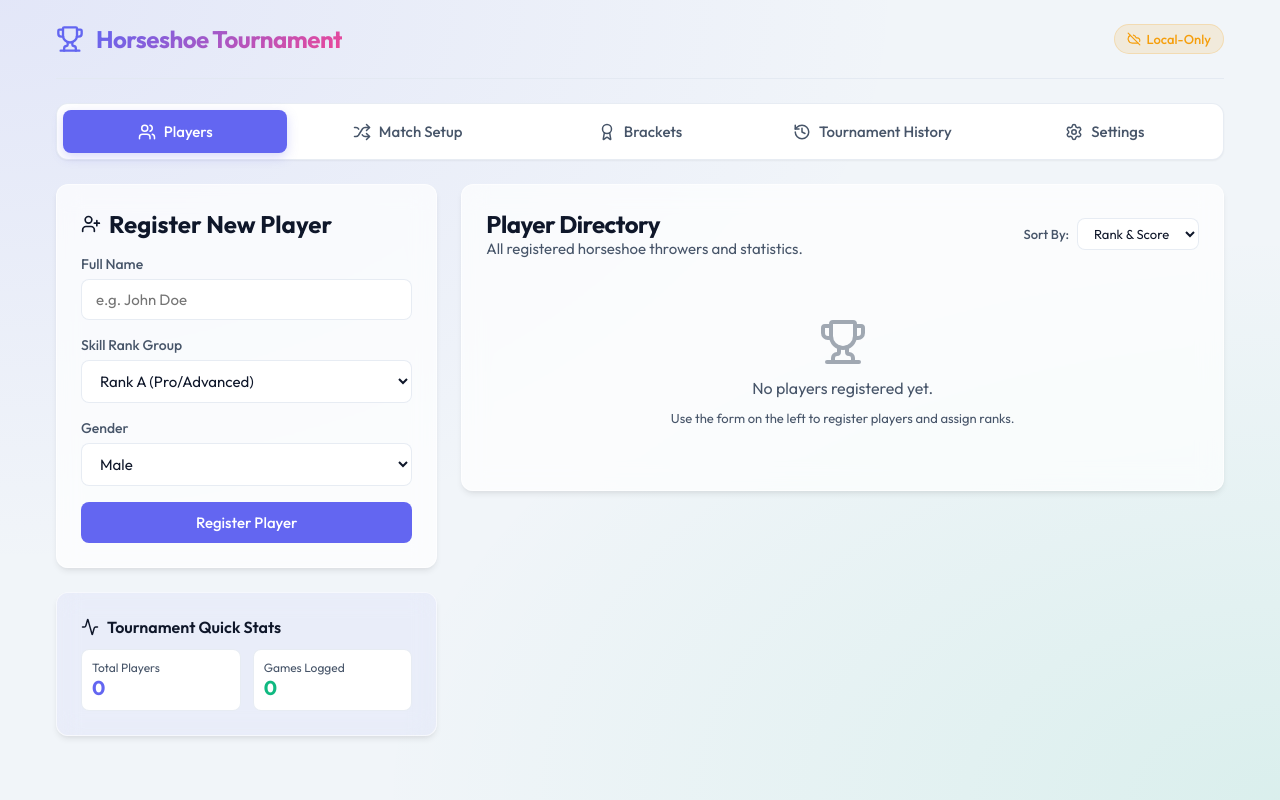
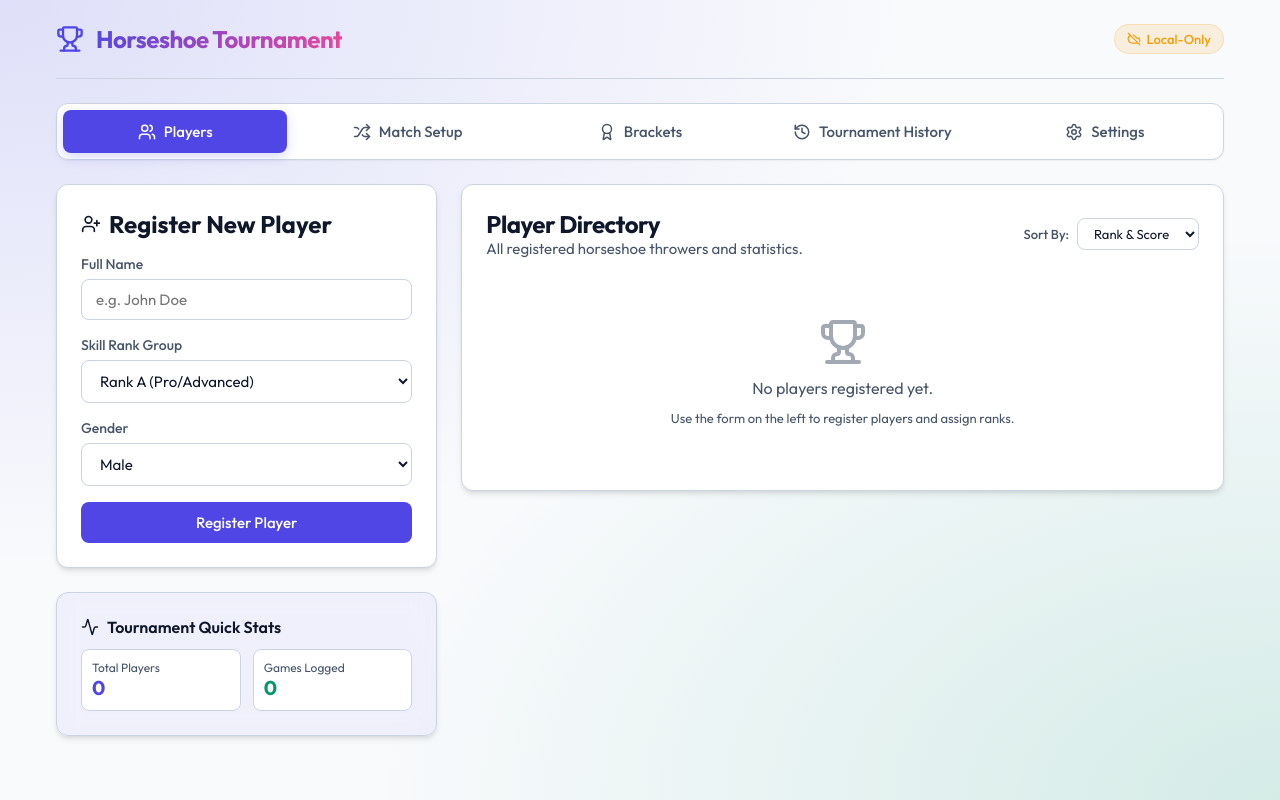
Before and after one commit to yardik/tourny-planner, a React (Vite) app: page / in a window 1280 px wide. Built offline with nearby package versions, Linux system fonts and the light colour scheme.

Commit message:
Increase light mode contrast: darken borders, high-contrast text/accent, and solid lines

```diff
--- a/src/components/ScoreTracker.jsx
+++ b/src/components/ScoreTracker.jsx
@@ -678,7 +678,7 @@ export default function TournamentHistory({ players }) {
                               fill="none"
                               stroke="var(--accent-color)"
                               strokeWidth="2"
-                              opacity="0.6"
+                              opacity="var(--line-opacity)"
                             />
                           ))}
                         </svg>
--- a/src/components/TournamentBrackets.jsx
+++ b/src/components/TournamentBrackets.jsx
@@ -1914,7 +1914,7 @@ export default function TournamentBrackets({ players, games }) {
                           fill="none"
                           stroke="var(--accent-color)"
                           strokeWidth="2"
-                          opacity="0.6"
+                          opacity="var(--line-opacity)"
                         />
                       ))}
                     </svg>
--- a/src/index.css
+++ b/src/index.css
@@ -2,30 +2,30 @@
 
 :root {
   /* Light Theme Colors */
-  --bg-primary: #f1f5f9;
+  --bg-primary: #f8fafc;
   --bg-secondary: #ffffff;
-  --bg-card: rgba(255, 255, 255, 0.7);
-  --border-color: rgba(226, 232, 240, 0.8);
+  --bg-card: #ffffff;
+  --border-color: #cbd5e1; /* Much darker Slate border */
   --text-primary: #0f172a;
   --text-secondary: #475569;
-  --accent-color: #6366f1;
-  --accent-hover: #4f46e5;
-  --accent-glow: rgba(99, 102, 241, 0.1);
-  --accent-light: rgba(99, 102, 241, 0.05);
-  --success-color: #10b981;
-  --success-hover: #059669;
-  --success-glow: rgba(16, 185, 129, 0.1);
-  --danger-color: #ef4444;
-  --danger-hover: #dc2626;
-  --danger-glow: rgba(239, 68, 68, 0.1);
-  --gold-color: #eab308;
+  --accent-color: #4f46e5; /* Darker, high contrast Indigo */
+  --accent-hover: #4338ca;
+  --accent-glow: rgba(79, 70, 229, 0.15);
+  --accent-light: rgba(79, 70, 229, 0.05);
+  --success-color: #059669;
+  --success-hover: #047857;
+  --success-glow: rgba(5, 150, 105, 0.15);
+  --danger-color: #dc2626;
+  --danger-hover: #b91c1c;
+  --danger-glow: rgba(220, 38, 38, 0.15);
+  --gold-color: #ca8a04;
 
   --shadow-sm: 0 1px 2px 0 rgba(0, 0, 0, 0.05);
-  --shadow-md: 0 4px 6px -1px rgba(0, 0, 0, 0.08), 0 2px 4px -1px rgba(0, 0, 0, 0.04);
-  --shadow-lg: 0 10px 15px -3px rgba(0, 0, 0, 0.08), 0 4px 6px -2px rgba(0, 0, 0, 0.04);
+  --shadow-md: 0 4px 6px -1px rgba(0, 0, 0, 0.1), 0 2px 4px -1px rgba(0, 0, 0, 0.06);
+  --shadow-lg: 0 10px 15px -3px rgba(0, 0, 0, 0.1), 0 4px 6px -2px rgba(0, 0, 0, 0.05);
 
-  --glass-bg: rgba(255, 255, 255, 0.7);
-  --glass-border: rgba(255, 255, 255, 0.6);
+  --glass-bg: #ffffff;
+  --glass-border: #cbd5e1;
   --glass-blur: blur(12px);
 
   --font-sans: 'Outfit', -apple-system, BlinkMacSystemFont, 'Segoe UI', Roboto, sans-serif;
@@ -37,6 +37,8 @@
 
   --transition-fast: 0.15s ease;
   --transition-normal: 0.25s ease;
+
+  --line-opacity: 0.95; /* Solid lines in light mode */
 }
 
 .dark {
@@ -53,7 +55,7 @@
   --accent-light: rgba(129, 140, 248, 0.05);
   --success-color: #34d399;
   --success-hover: #10b981;
-  --success-glow: rgba(52, 211, 153, 0.2);
+  --success-glow: rgba(5, 185, 129, 0.2);
   --danger-color: #f87171;
   --danger-hover: #ef4444;
   --danger-glow: rgba(248, 113, 113, 0.2);
@@ -64,6 +66,8 @@
 
   --glass-bg: rgba(17, 23, 38, 0.7);
   --glass-border: rgba(255, 255, 255, 0.06);
+
+  --line-opacity: 0.65; /* Faded glowing lines in dark mode */
 }
 
 * {
```
